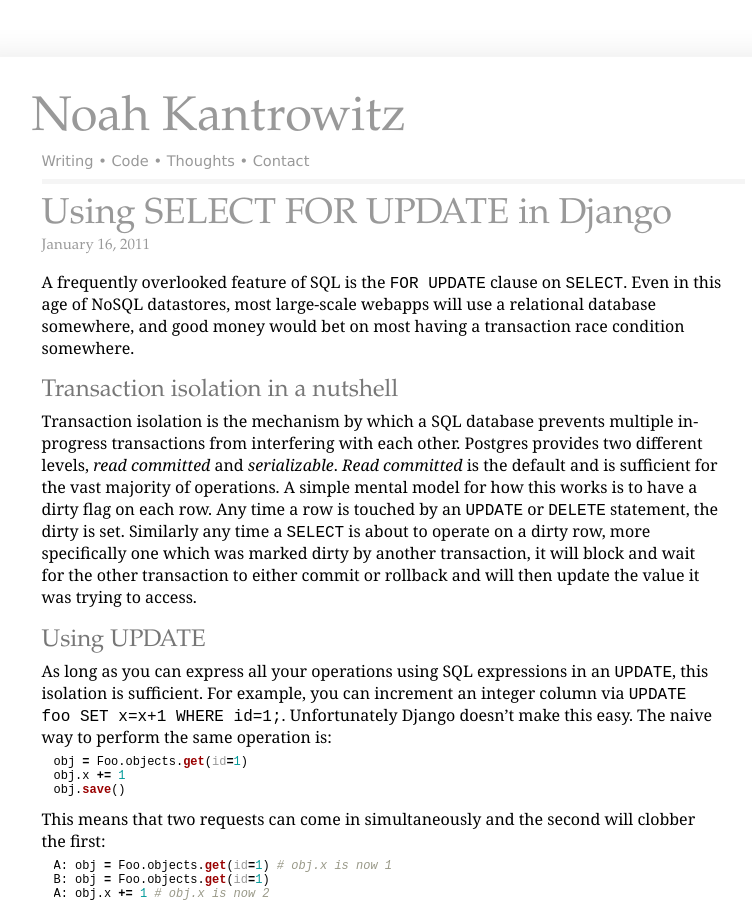
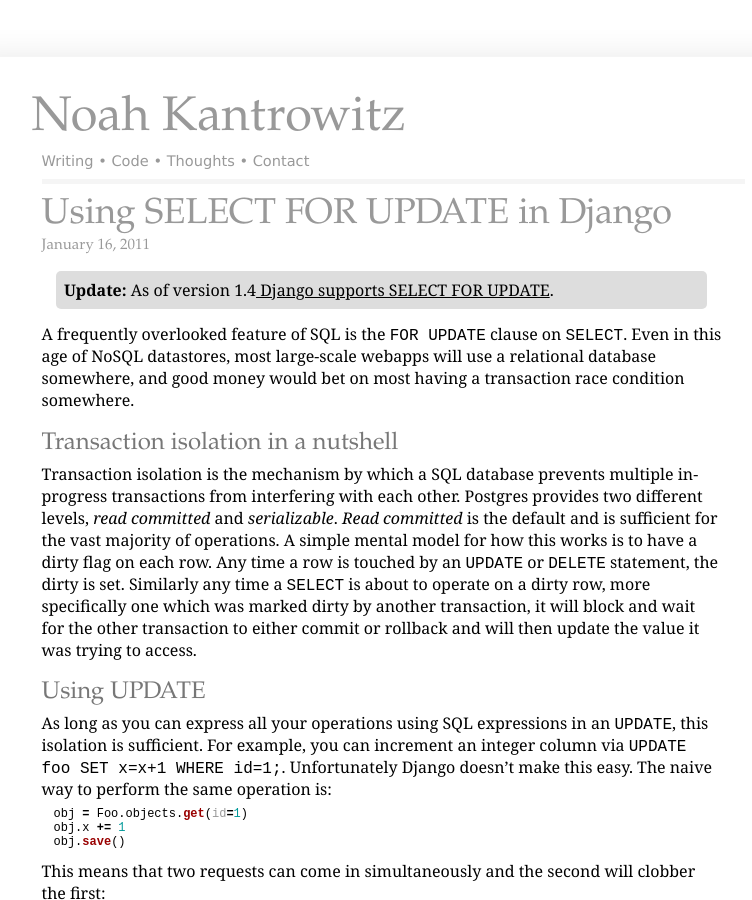
Before and after one commit to coderanger/coderanger.net, a Jekyll site: the page built from _posts/2011-01-16-select-for-update.markdown, in a window 1280 px wide and 900 px high. Shown: the whole window, without its empty margins (247-999 px from the left). Built offline with Jekyll 4.4.1, drawn with Linux system fonts in a browser that asks for light colours; nearby versions of some CDN libraries; some web fonts are replaced; Markdown is read by kramdown in place of the engine named in the settings; comment, search, counter and statistics services are not loaded.

Commit message:
Update that you shouldn't use this anymore.

```diff
--- a/_posts/2011-01-16-select-for-update.markdown
+++ b/_posts/2011-01-16-select-for-update.markdown
@@ -2,6 +2,10 @@
 layout: post
 title: "Using SELECT FOR UPDATE in Django"
 ---
+
+<blockquote><b>Update:</b> As of version 1.4<a href="https://docs.djangoproject.com/en/1.4/ref/models/querysets/#select-for-update">
+Django supports SELECT FOR UPDATE</a>.</blockquote>
+
 A frequently overlooked feature of SQL is the `FOR UPDATE` clause on `SELECT`.
 Even in this age of NoSQL datastores, most large-scale webapps will use a
 relational database somewhere, and good money would bet on most having a
```
